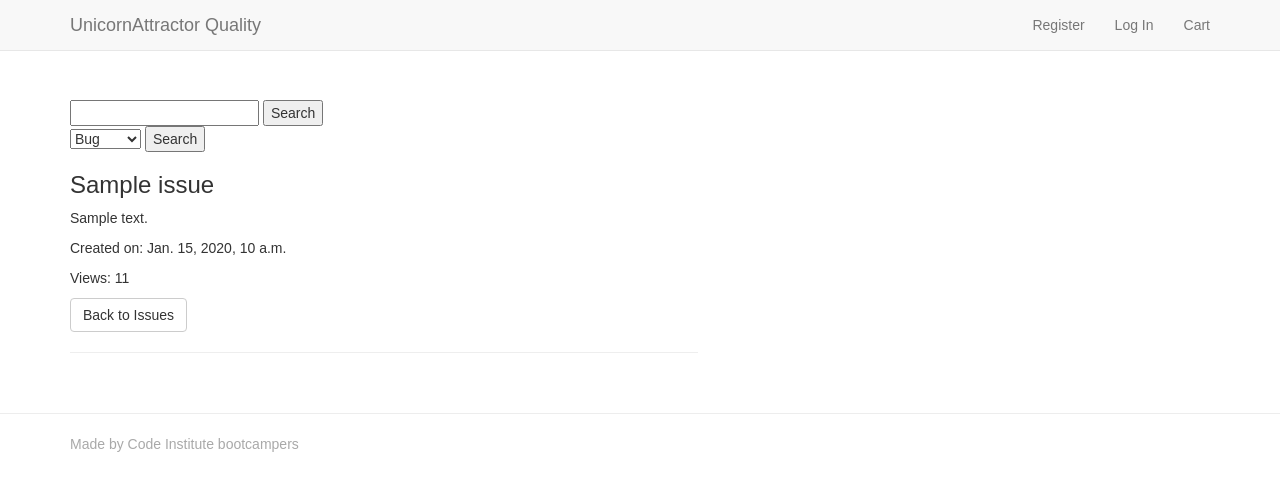
After one commit to mickh14/unicorn-quality, a Django app: page /issues/1/ in a window 1280 px wide. The commit adds this page. Shown: the top 491 px of the page. Run offline with Django 3.2, Linux system fonts and the light colour scheme; tables that the repository leaves empty hold one stand-in row (values such as "Sample post"); some libraries are stand-ins or nearby versions.

Commit message:
filter by issue type and issue details added

```diff
--- a/issues/models.py
+++ b/issues/models.py
@@ -9,6 +9,8 @@ class Issue(models.Model):
     name = models.CharField(max_length=254, default='')
     description = models.TextField()
     published_date = models.DateTimeField(blank=True, null=True, default=timezone.now)
+    issue_type = models.CharField(max_length=254, default='')
+    views = models.IntegerField(default=0)
 
 
     def __str__(self):
--- /dev/null
+++ b/issues/templates/issuedetail.html
@@ -0,0 +1,21 @@
+{% extends "base.html" %}
+{% block content %}
+
+<div class="row">
+
+        <div class="col-sm-10 col-md-9">
+
+            <h3>{{ issue.name }}</h3>
+            <div class="row">
+                <div class="col-xs-9">
+                    <p>{{ issue.description }}</p>
+                    <p><span class="boldtext">Created on:</span> {{ issue.published_date }} </p>
+                    <p><span class="boldtext">Views:</span> {{issue.views}}</p>
+                    <a href="{% url 'issues' %}" class="btn btn-default">Back to Issues</a>
+                    <hr>
+                </div>
+            </div>
+        </div>
+    </div>
+
+{% endblock %}
--- a/issues/urls.py
+++ b/issues/urls.py
@@ -1,6 +1,8 @@
 from django.conf.urls import url, include
-from .views import all_issues
+from .views import all_issues, all_bugs, issue_detail
 
 urlpatterns = [
     url(r'^$', all_issues, name='issues'),
+    url(r'^bugs/$', all_bugs, name='bugs'),
+    url(r'^(?P<pk>\d+)/$', issue_detail, name='issue_detail'),
 ]
--- a/issues/views.py
+++ b/issues/views.py
@@ -1,7 +1,25 @@
-from django.shortcuts import render
+from django.shortcuts import render, get_object_or_404, redirect
+from django.utils import timezone
 from .models import Issue
 
 # Create your views here.
 def all_issues(request):
     issues = Issue.objects.all()
     return render(request, "issues.html", {"issues": issues})
+
+def all_bugs(request):
+    bugs = Issue.objects.filter(issue_type__icontains="Bug")
+    return render(request, "bugs.html", {"bugs": bugs})
+
+def issue_detail(request, pk):
+    """
+    Create a view that returns a single
+    issue object based on the post ID (pk) and
+    render it to the 'issuedetail.html' template.
+    Or return a 404 error if the post is
+    not found
+    """
+    issue = get_object_or_404(Issue, pk=pk)
+    issue.views += 1
+    issue.save()
+    return render(request, "issuedetail.html", {'issue': issue})
--- a/search/urls.py
+++ b/search/urls.py
@@ -1,6 +1,7 @@
 from django.conf.urls import url
-from .views import do_search
+from .views import do_search, issue_filter
 
 urlpatterns = [
-    url(r'^$', do_search, name='search')
+    url(r'^$', do_search, name='search'),
+    url(r'^issue_filter/$', issue_filter, name='issue_filter'),
 ]
--- a/templates/base.html
+++ b/templates/base.html
@@ -61,6 +61,13 @@
                 <input type="text" name="q">
                 <button type="search">Search</button>
             </form>
+            <form action="{% url 'issue_filter' %}" method="get">
+                <select id="issue_type" name="b">
+                    <option value="bug">Bug</option>
+                    <option value="feature">Feature</option>
+                </select>
+                <button type="search">Search</button>
+            </form>
         </div>
         {% block content %} {% endblock %}
     </div>
```
Also changed, not shown: issues/templates/bugs.html (added, +28 -0 lines), issues/templates/issues.html (+19 -3 lines), search/views.py (+6 -1 lines), issues/migrations/0004_issue_issue_type.py (added), issues/migrations/0005_issue_views.py (added).
